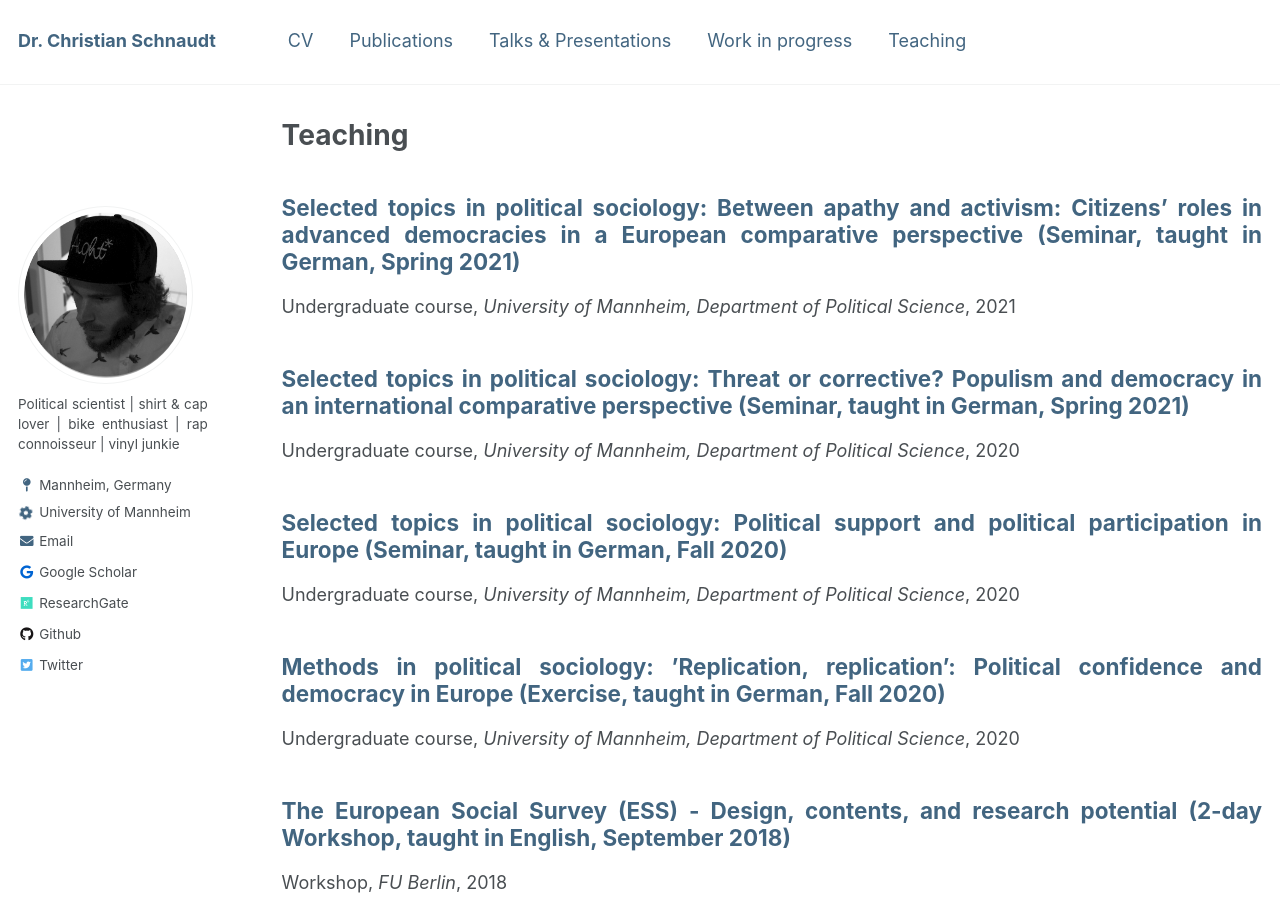
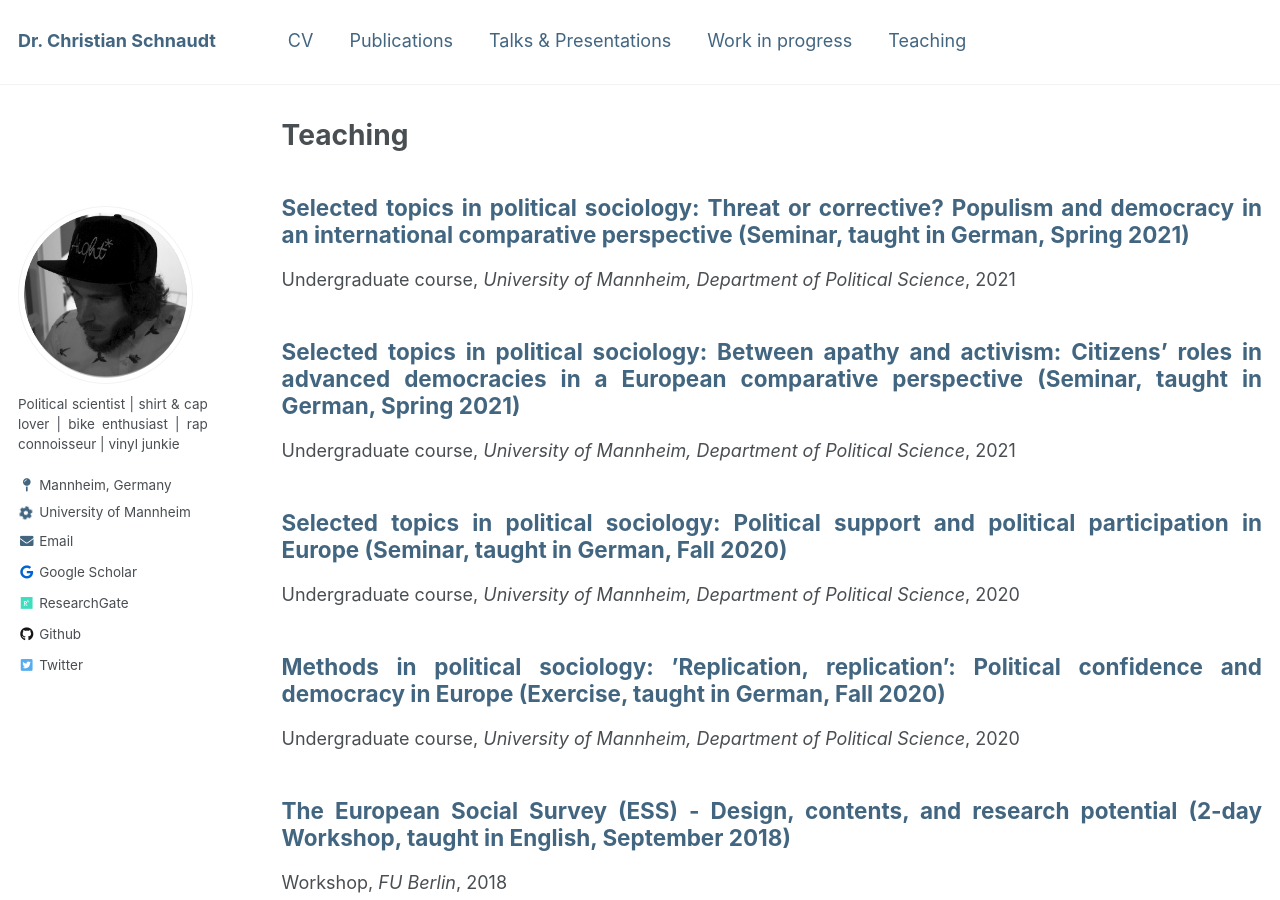
Before and after one commit to cschnaudt/cschnaudt.github.io, a Jekyll site: the page built from _pages/teaching.md, in a window 1280 px wide and 900 px high. Built offline with Jekyll 4.4.1, drawn with Linux system fonts in a browser that asks for light colours.

Commit message:
Update 2021-spring-seminar2.md

```diff
--- a/_teaching/2021-spring-seminar2.md
+++ b/_teaching/2021-spring-seminar2.md
@@ -4,6 +4,6 @@ collection: teaching
 type: "Undergraduate course"
 permalink: /teaching/2021-spring-seminar2
 venue: "University of Mannheim, Department of Political Science"
-date: 2020-12-21
+date: 2021-03-01
 location: "Mannheim, Germany"
 ---
```
